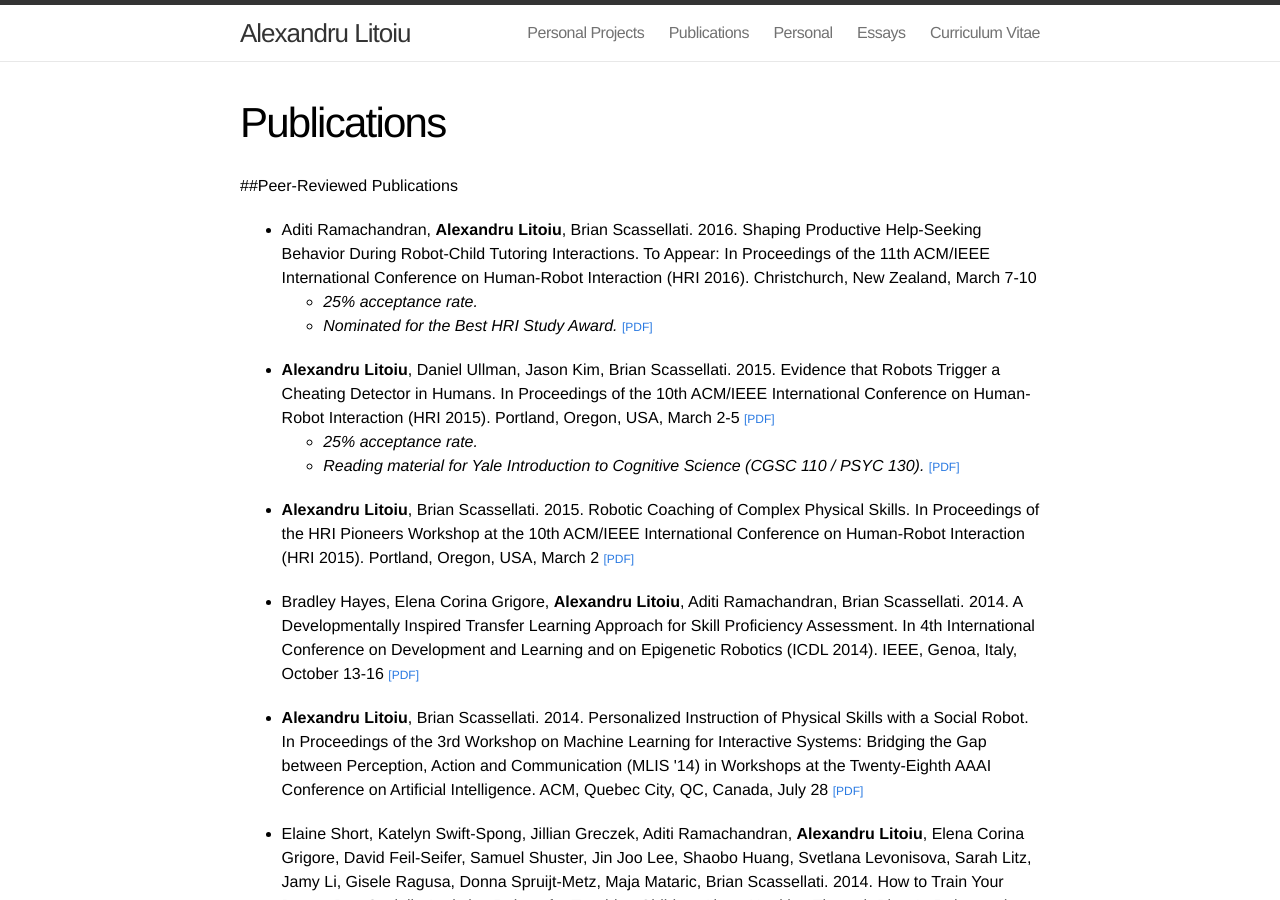
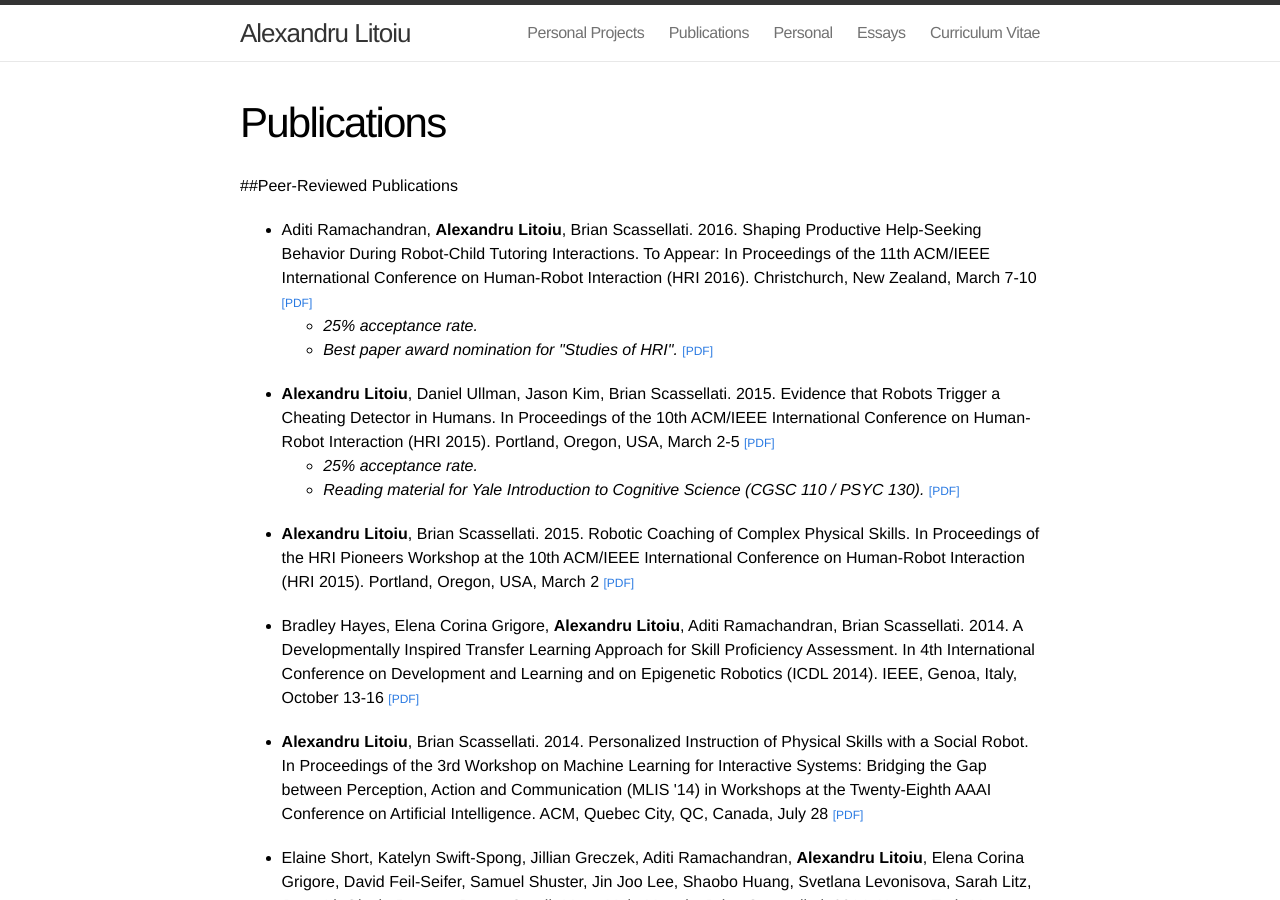
Before and after one commit to alitoiu/alitoiu.github.io, a Jekyll site: the page built from publications.md, in a window 1280 px wide and 900 px high. Built offline with Jekyll 4.4.1, drawn with Linux system fonts in a browser that asks for light colours.

Commit message:
Added pdf link to HRI2016 publication

```diff
--- a/publications.md
+++ b/publications.md
@@ -12,12 +12,15 @@
 
         <li>
         Aditi Ramachandran, <strong>Alexandru Litoiu</strong>, Brian Scassellati. 2016. Shaping Productive Help-Seeking Behavior During Robot-Child Tutoring Interactions. To Appear: In Proceedings of the 11th ACM/IEEE International Conference on Human-Robot Interaction (HRI 2016). Christchurch, New Zealand, March 7-10
+		<span class="content-link-large">
+		<a href="{{site.dropbox_url}}Publications/Papers/HRI2016.pdf">[pdf]</a>
+		</span>
         <ul class="sub">
             <li>
             <em>25% acceptance rate.</em>
             </li>
             <li>
-            <em>Nominated for the Best HRI Study Award.</em>
+            <em>Best paper award nomination for "Studies of HRI".</em>
             <span class="content-link-large">
             <a href="{{site.dropbox_url}}Publications/Awards/HRI2016BestStudyNomination.pdf">[pdf]</a>
             </span>
```
